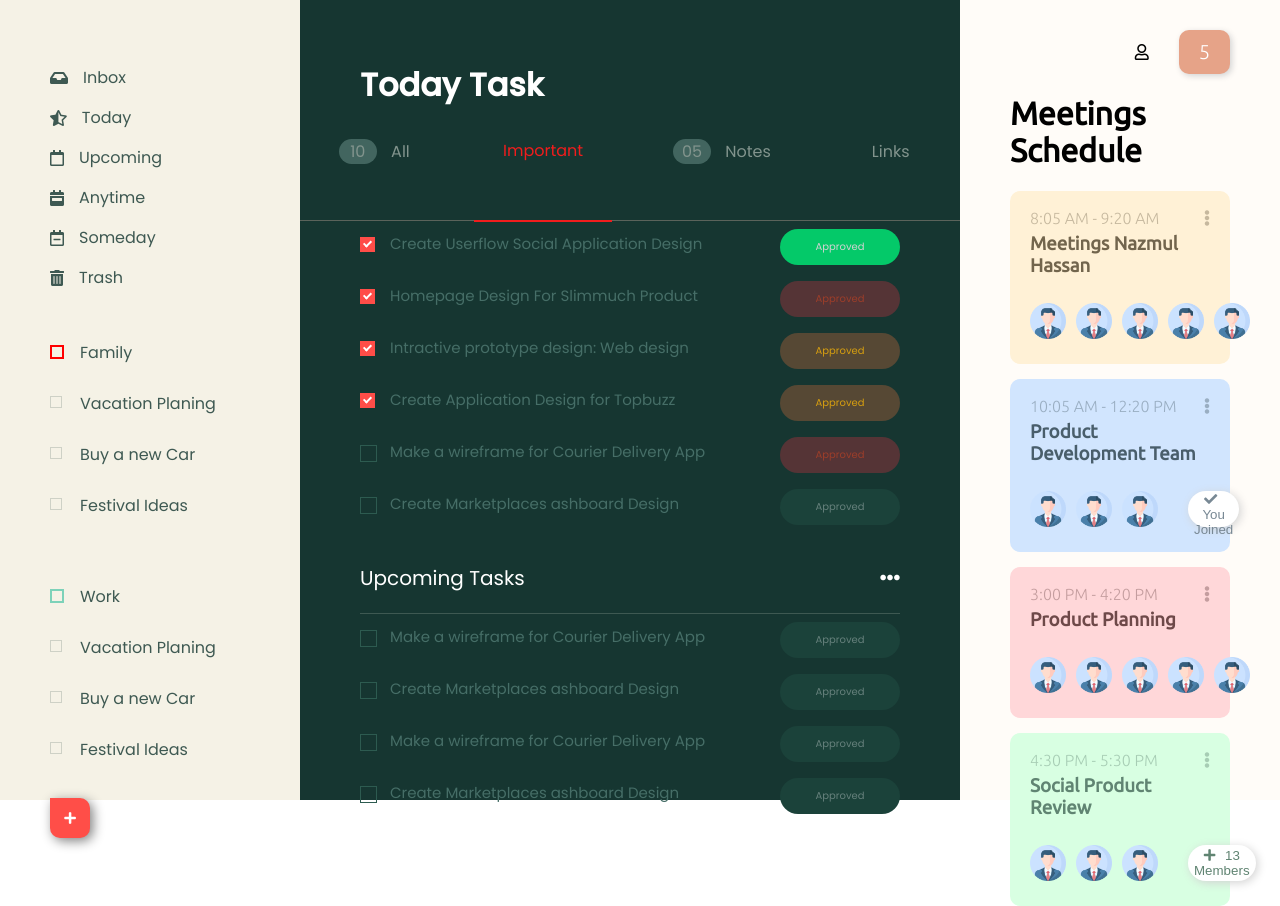
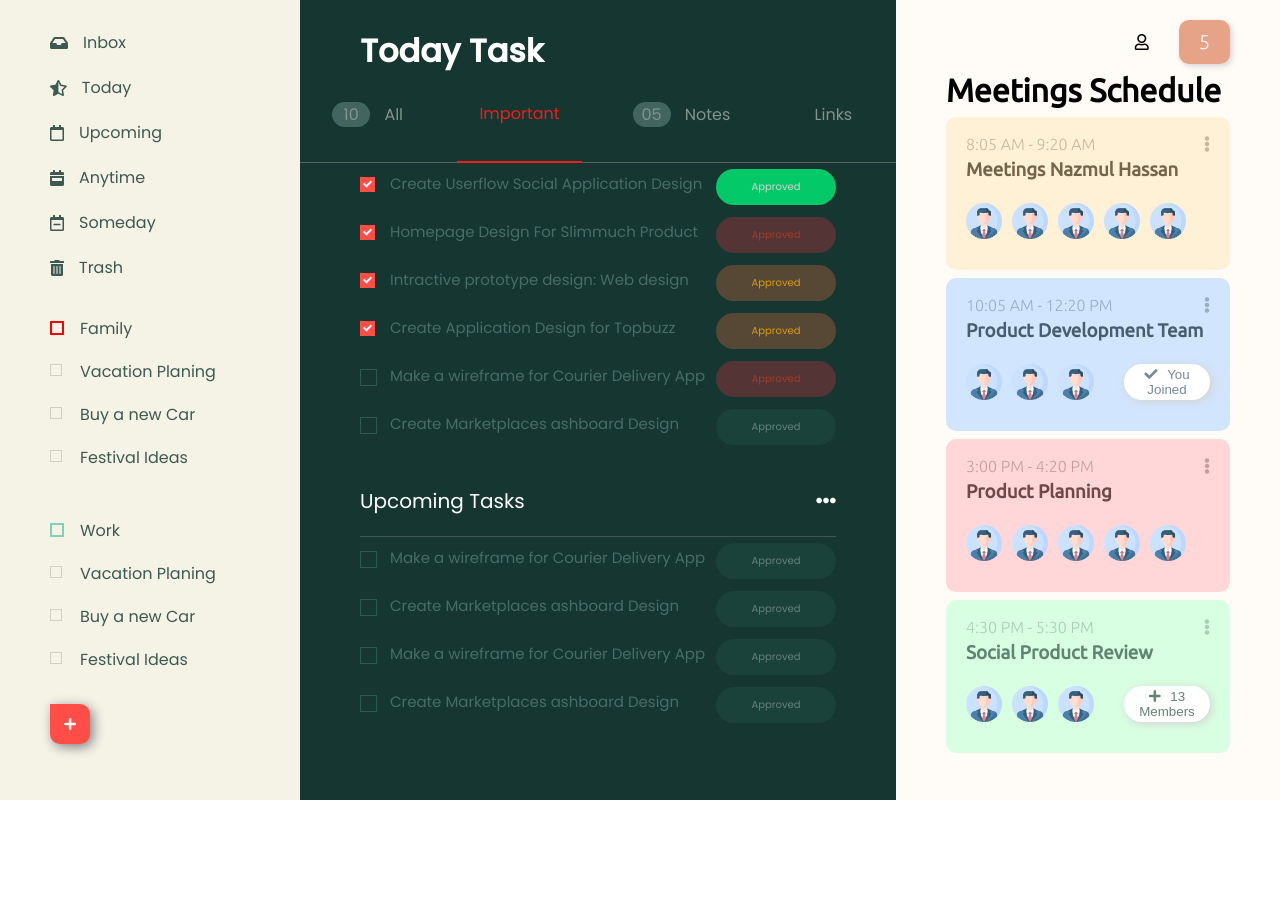
Before and after one commit to habibdeoraji/task-management, a plain HTML site: page index.html in a window 1280 px wide. After the commit the page ends 800 px from the top, so only its background shows below. Drawn offline with Linux system fonts and the light colour scheme.

Commit message:
CSS second Update

```diff
--- a/style.css
+++ b/style.css
@@ -12,7 +12,7 @@ body {
 
 
 #task-manager {
-    height: 100vh;
+/*     height: 100vh; */
     display: flex;
 }
 
@@ -23,20 +23,20 @@ body {
     box-sizing: border-box;
     color: #3E5952;
     background-color: #F5F2E6;
-    padding: 50px 0px 50px 50px;
+    padding: 10px 0px 10px 50px;
 }
 
 /* Managment Dashboard */
 
 
 #management-dashboard {
-    margin-bottom: 40px;
+    margin-bottom: 30px;
 }
 
 .dashboard-details {
     display: flex;
     align-items: center;
-    margin: 15px 0;
+    margin: 20px 0;
 }
 
 .dashboard-details i {
@@ -48,13 +48,13 @@ body {
 #checkbox-1 {
     display: flex;
     flex-direction: column;
-    margin-bottom: 40px;
+    margin-bottom: 30px;
 }
 
 .container-red {
     display: block;
     position: relative;
-    margin: 10px 0px;
+    margin: 6px 0px;
     cursor: pointer;
     padding-left: 30px;
 }
@@ -105,7 +105,7 @@ body {
 .container-green {
     display: block;
     position: relative;
-    margin: 10px 0px;
+    margin: 6px 0px;
     cursor: pointer;
     padding-left: 30px;
 }
@@ -160,7 +160,7 @@ body {
 /* Middle Section */
 
 #middle-section {
-    width: calc(75% - 300px);
+    width: calc(70% - 300px);
     height: 100vh;
     box-sizing: border-box;
     background-color: #163631;
@@ -168,7 +168,7 @@ body {
 }
 
 #middle-section h1 {
-    padding: 40px 0px 10px 60px;
+    padding: 6px 0px 6px 60px;
 
 }
 
@@ -177,7 +177,7 @@ body {
     justify-content: space-between;
     box-sizing: border-box;
     align-items: center;
-    height: 80px;
+    height: 60px;
     color: #82948d;
     border-bottom: 1px solid rgb(91, 99, 91);
     /* background-color: lightcoral; */
@@ -189,7 +189,7 @@ body {
     width: 21%;
     /* margin: 0px 50px; */
     text-align: center;
-    padding-bottom: 57px;
+    padding-bottom: 35px;
     /* border-bottom: 0px solid; */
 
 }
@@ -227,7 +227,7 @@ body {
 .container-red-filled {
     display: block;
     position: relative;
-    margin: 10px 0px;
+    margin: 8px 0px;
     cursor: pointer;
     padding-left: 30px;
 }
@@ -369,7 +369,7 @@ body {
     justify-content: space-between;
     align-items: center;
     font-size: 20px;
-    margin-top: 10px;
+    margin-top: 15px;
     border-bottom: 1px solid #3E5952;
 }
 
@@ -384,11 +384,11 @@ body {
 /* Right-Section */
 
 #right-section {
-    width: 25%;
+    width: 30%;
     height: 100vh;
     box-sizing: border-box;
     background-color: #FFFCF8;
-    padding: 30px 50px 30px 50px;
+    padding: 20px 50px;
     font-weight: 300;
     font-family: 'Poppins', sans-serif;
     font-family: 'Ubuntu', sans-serif;
@@ -423,8 +423,9 @@ body {
 
 #meeting-card-1 {
     width: calc(100% - 40px);
+    height:15vh;
     padding: 18px 20px 15px 20px;
-    margin: 15px 0;
+    margin: 8px 0;
     border-radius: 10px;
     color: #72654D;
     background-color: #FFF1D6;
@@ -433,8 +434,12 @@ body {
 
 }
 
+#right-section h1{
+  margin: 8px 0px 8px 0px;
+}
+
 #right-section h3 {
-    margin: 6px 0px 16px 0px;
+    margin: 6px 0px 12px 0px;
 }
 
 
@@ -476,9 +481,9 @@ body {
 
 #meeting-card-2 {
     width: calc(100% - 40px);
-
+    height:15vh;
     padding: 18px 20px 15px 20px;
-    margin: 15px 0;
+    margin: 8px 0;
     border-radius: 10px;
     color: #495E6B;
     background-color: #D1E5FE;
@@ -489,9 +494,9 @@ body {
 
 #meeting-card-3 {
     width: calc(100% - 40px);
-
+    height:15vh;
     padding: 18px 20px 15px 20px;
-    margin: 15px 0;
+    margin: 8px 0;
     border-radius: 10px;
     color: #6E4949;
     background-color: #FFD7D9;
@@ -500,8 +505,9 @@ body {
 
 #meeting-card-4 {
     width: calc(100% - 40px);
+    height:15vh;
     padding: 18px 20px 15px 20px;
-    margin: 15px 0;
+    margin: 8px 0;
     border-radius: 10px;
     color: #608472;
     background-color: #D8FFE2;
```
